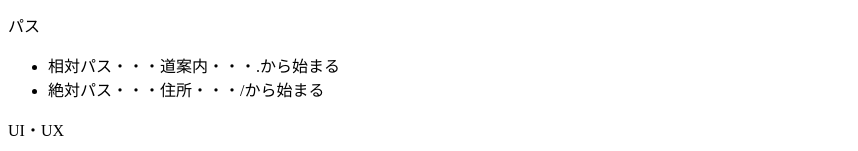
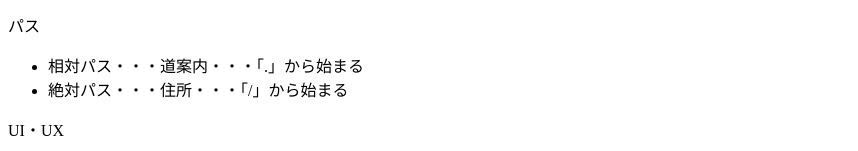
Before and after one commit to kazuki-afb/20210621web_design, a plain HTML site: page index.html in a window 1280 px wide. Shown: the part 422-573 px from the top of the page, without its empty margins (0-858 px from the left). Drawn offline with Linux system fonts and the light colour scheme.

Commit message:
first commit

```diff
--- a/index.html
+++ b/index.html
@@ -23,8 +23,8 @@
   </ul>
   <div>パス</div>
   <ul>
-    <li>相対パス・・・道案内・・・.から始まる</li>
-    <li>絶対パス・・・住所・・・/から始まる</li>
+    <li>相対パス・・・道案内・・・「.」から始まる</li>
+    <li>絶対パス・・・住所・・・「/」から始まる</li>
   </ul>
   <div>UI・UX</div>
   <ul>
```
